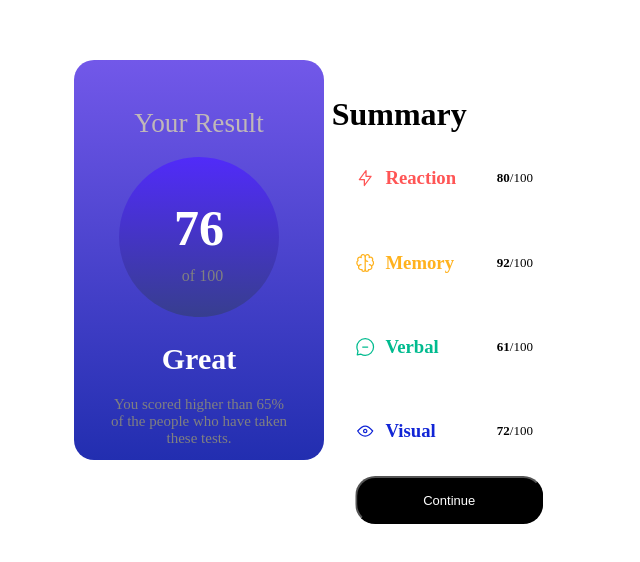
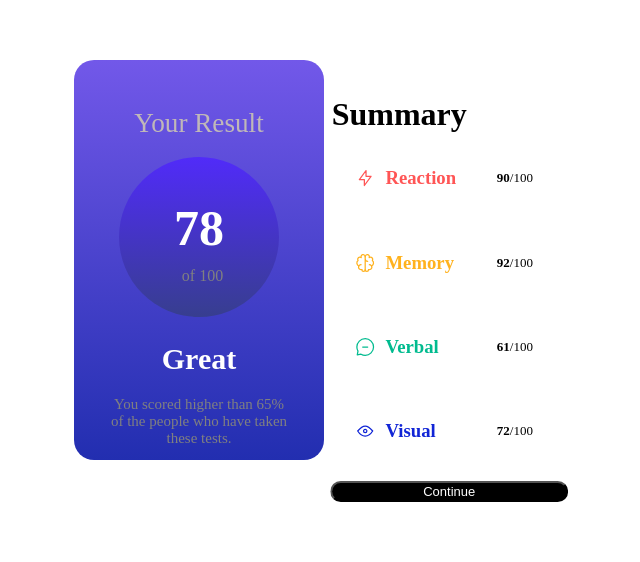
Before and after one commit to tomal316/result_Summary_Proj, a plain HTML site: page index.html in a window 1280 px wide. Shown: the part 148-710 px from the top of the page, without its empty margins (316-956 px from the left). Drawn offline with nearby package versions, Linux system fonts and the light colour scheme.

Commit message:
json data fetched

```diff
--- a/data.json
+++ b/data.json
@@ -1,7 +1,7 @@
 [
   {
     "category": "Reaction",
-    "score": 80,
+    "score": 90,
     "icon": "./assets/images/icon-reaction.svg"
   },
   {
--- a/index.html
+++ b/index.html
@@ -24,32 +24,10 @@
     <div class="right">
       <h1 class="summary">Summary</h1>
       <div class="secondContainer">
-        <script type="text/javascript" src="index.js"></script>
-        <!-- <div class="reaction">
-          <svg xmlns="http://www.w3.org/2000/svg" width="20" height="20" fill="none" viewBox="0 0 20 20"><path stroke="#F55" stroke-linecap="round" stroke-linejoin="round" stroke-width="1.25" d="M10.833 8.333V2.5l-6.666 9.167h5V17.5l6.666-9.167h-5Z"/></svg>
-          <h3>Reaction</h3>
-          <p><strong>80</strong>/100</p>
-        </div>
-        <div class="memory">
-          <svg xmlns="http://www.w3.org/2000/svg" width="20" height="20" fill="none" viewBox="0 0 20 20"><path stroke="#FFB21E" stroke-linecap="round" stroke-linejoin="round" stroke-width="1.25" d="M5.833 11.667a2.5 2.5 0 1 0 .834 4.858"/><path stroke="#FFB21E" stroke-linecap="round" stroke-linejoin="round" stroke-width="1.25" d="M3.553 13.004a3.333 3.333 0 0 1-.728-5.53m.025-.067a2.083 2.083 0 0 1 2.983-2.824m.199.054A2.083 2.083 0 1 1 10 3.75v12.917a1.667 1.667 0 0 1-3.333 0M10 5.833a2.5 2.5 0 0 0 2.5 2.5m1.667 3.334a2.5 2.5 0 1 1-.834 4.858"/><path stroke="#FFB21E" stroke-linecap="round" stroke-linejoin="round" stroke-width="1.25" d="M16.447 13.004a3.334 3.334 0 0 0 .728-5.53m-.025-.067a2.083 2.083 0 0 0-2.983-2.824M10 3.75a2.085 2.085 0 0 1 2.538-2.033 2.084 2.084 0 0 1 1.43 2.92m-.635 12.03a1.667 1.667 0 0 1-3.333 0"/></svg>
-          <h3>Memory</h3>
-          <p><strong>92</strong>/100</p>
-        </div>
-        <div class="verbal">
-          <svg xmlns="http://www.w3.org/2000/svg" width="20" height="20" fill="none" viewBox="0 0 20 20"><path stroke="#00BB8F" stroke-linecap="round" stroke-linejoin="round" stroke-width="1.25" d="M7.5 10h5M10 18.333A8.333 8.333 0 1 0 1.667 10c0 1.518.406 2.942 1.115 4.167l-.699 3.75 3.75-.699A8.295 8.295 0 0 0 10 18.333Z"/></svg>
-          <h3>Verbal</h3>
-          <p><strong>61</strong>/100</p>
-        </div>
-        <div class="visual">
-          <svg xmlns="http://www.w3.org/2000/svg" width="20" height="20" fill="none" viewBox="0 0 20 20"><path stroke="#1125D6" stroke-linecap="round" stroke-linejoin="round" stroke-width="1.25" d="M10 11.667a1.667 1.667 0 1 0 0-3.334 1.667 1.667 0 0 0 0 3.334Z"/><path stroke="#1125D6" stroke-linecap="round" stroke-linejoin="round" stroke-width="1.25" d="M17.5 10c-1.574 2.492-4.402 5-7.5 5s-5.926-2.508-7.5-5C4.416 7.632 6.66 5 10 5s5.584 2.632 7.5 5Z"/></svg>
-          <h3>Visual</h3>
-          <p><strong>72</strong>/100</p>
-        </div>
-      </div> -->
-      <button class="continue"><a href="#">Continue</a></button>
       </div>
+      <script type="text/javascript" src="index.js"></script>
+      <button class="continue"><a href="#">Continue</a></butto>
     </div>
   </div>
-  <!-- <script type="text/javascript" src="index.js"></script> -->
 </body>
 </html>
--- a/index.js
+++ b/index.js
@@ -1,51 +1,29 @@
-    // Function to populate the HTML elements with JSON data
-    const jsonData = [
-        {
-          "category": "Reaction",
-          "score": 80,
-          "icon": "./assets/images/icon-reaction.svg"
-        },
-        {
-          "category": "Memory",
-          "score": 92,
-          "icon": "./assets/images/icon-memory.svg"
-        },
-        {
-          "category": "Verbal",
-          "score": 61,
-          "icon": "./assets/images/icon-verbal.svg"
-        },
-        {
-          "category": "Visual",
-          "score": 72,
-          "icon": "./assets/images/icon-visual.svg"
-        }
-      ]
-
-      // Function to calculate the average score from JSON data
-    function calculateAverageScore() {
+fetch("./data.json")
+  .then((res) => res.json())
+  .then(function calculateAverageScore(data) {
     let totalScore = 0;
-        jsonData.forEach(item => {
+    data.forEach((item) => {
       totalScore += item.score;
     });
 
     // Calculate the average by dividing the total score by the number of items
-        return Math.floor((totalScore / jsonData.length).toFixed(2));
+    console.log(Math.floor((totalScore / data.length).toFixed(2)));
+    return Math.floor((totalScore / data.length).toFixed(2));
+  })
+  .then((item) => {
+    const numberElement = document.querySelector(".number");
+    if (numberElement) {
+      numberElement.textContent = item;
     }
+  });
 
-
-    function populateHTML(data) {
-        const secondContainer = document.querySelector('.secondContainer');
-        const averageScore = calculateAverageScore();
-
-        // Populate the average score in the "number" class element
-        const numberElement = document.querySelector('.number');
-        if (numberElement) {
-            numberElement.textContent = averageScore;
-        }
-        jsonData.forEach(item => {
-          const div = document.createElement('div');
-          div.className = 'category-data';
+fetch("./data.json")
+  .then((res) => res.json())
+  .then( function populateHTML(data) {
+      const secondContainer = document.querySelector(".secondContainer");
+      data.forEach((item) => {
+        const div = document.createElement("div");
+        div.className = "category-data";
 
         div.innerHTML = `
                 <div class="${item.category.toLowerCase()}">
@@ -57,7 +35,4 @@
 
         secondContainer.appendChild(div);
       });
-      }
-
-      // Call the function to populate HTML elements
-      populateHTML();
+    });
--- a/style.css
+++ b/style.css
@@ -165,8 +165,8 @@ h3 {
 .continue {
     display: block;
     border-radius: 20px;
-    margin-top: -10px;
-    width: 100%;
+    margin-top: 20px;
+    width: 95%;
     height: 3rem;
     color: white;
     background-color: black;
```
Lines whose indentation alone changed are shown as unchanged.
